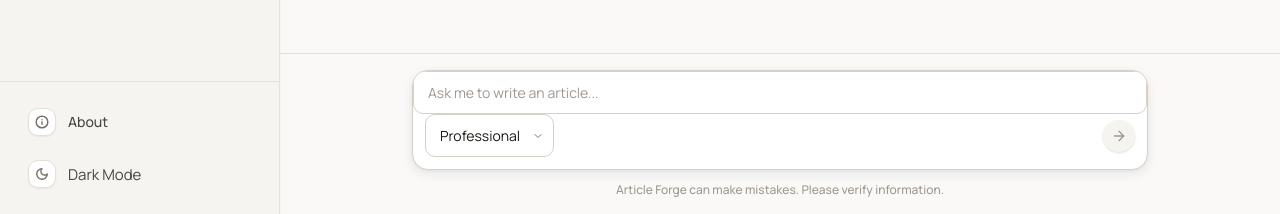
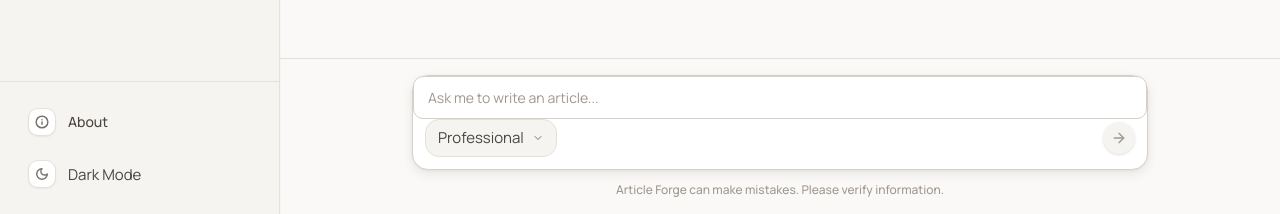
Before and after one commit to Xenonesis/archie, a Next.js app: page / in a window 1280 px wide. Shown: the part 586-800 px from the top of the page. Built offline with nearby package versions, Linux system fonts and the light colour scheme.

Commit message:
Update page.tsx

```diff
--- a/src/app/page.tsx
+++ b/src/app/page.tsx
@@ -110,6 +110,7 @@ export default function Home() {
   const [openMenuIdx, setOpenMenuIdx] = useState<number | null>(null);
   const [historySearch, setHistorySearch] = useState("");
   const [openHistoryMenuId, setOpenHistoryMenuId] = useState<string | null>(null);
+  const [isToneMenuOpen, setIsToneMenuOpen] = useState(false);
 
   const charCount = useMemo(() => inputValue.length, [inputValue]);
   const outputRef = useRef<HTMLDivElement>(null);
@@ -212,12 +213,17 @@ export default function Home() {
       if (openHistoryMenuId !== null && !target?.closest(`[data-history-menu-id=\"${openHistoryMenuId}\"]`)) {
         setOpenHistoryMenuId(null);
       }
+
+      if (!target?.closest("[data-tone-menu]")) {
+        setIsToneMenuOpen(false);
+      }
     };
 
     const closeOnEscape = (event: KeyboardEvent) => {
       if (event.key === "Escape") {
         setOpenMenuIdx(null);
         setOpenHistoryMenuId(null);
+        setIsToneMenuOpen(false);
         if (window.matchMedia("(max-width: 767px)").matches) {
           setSidebarOpen(false);
         }
@@ -896,7 +902,7 @@ export default function Home() {
               </div>
             )}
 
-            <div className="w-full relative shadow-[var(--shadow-md)] bg-[var(--bg-surface)] border border-[var(--border-default)] rounded-2xl focus-within:border-[var(--brand)] focus-within:ring-2 focus-within:ring-[rgba(201,100,66,0.12)] transition-all overflow-hidden flex flex-col">
+            <div className="w-full relative shadow-[var(--shadow-md)] bg-[var(--bg-surface)] border border-[var(--border-default)] rounded-2xl focus-within:border-[var(--brand)] focus-within:ring-2 focus-within:ring-[rgba(201,100,66,0.12)] transition-all flex flex-col">
               <textarea
                 ref={textareaRef}
                 value={inputValue}
@@ -909,15 +915,32 @@ export default function Home() {
 
               <div className="flex items-center justify-between px-3 pb-3">
                 <div className="flex items-center gap-2">
-                  <div className="relative group">
-                    <select
-                      value={tone}
-                      onChange={(e) => setTone(e.target.value)}
-                      className="appearance-none cursor-pointer bg-[var(--bg-elevated)] hover:bg-[var(--bg-hover)] transition-colors text-[var(--text-secondary)] text-xs font-semibold px-3 py-1.5 pr-7 rounded-lg border border-[var(--border-subtle)] outline-none"
+                  <div className="relative group" data-tone-menu>
+                    <button
+                      type="button"
+                      onClick={() => setIsToneMenuOpen(!isToneMenuOpen)}
+                      className="flex items-center gap-2 cursor-pointer bg-[var(--bg-elevated)] hover:bg-[var(--bg-hover)] transition-colors text-[var(--text-secondary)] text-xs font-semibold px-3 py-1.5 rounded-lg border border-[var(--border-subtle)] outline-none"
                     >
-                      {TONES.map((t) => <option key={t} value={t}>{t}</option>)}
-                    </select>
-                    <svg width="12" height="12" viewBox="0 0 24 24" fill="none" stroke="currentColor" strokeWidth="2" strokeLinecap="round" strokeLinejoin="round" className="absolute right-2.5 top-1/2 -translate-y-1/2 pointer-events-none text-[var(--text-tertiary)]"><path d="m6 9 6 6 6-6" /></svg>
+                      {tone}
+                      <svg width="12" height="12" viewBox="0 0 24 24" fill="none" stroke="currentColor" strokeWidth="2" strokeLinecap="round" strokeLinejoin="round" className={`text-[var(--text-tertiary)] transition-transform ${isToneMenuOpen ? 'rotate-180' : ''}`}><path d="m6 9 6 6 6-6" /></svg>
+                    </button>
+                    {isToneMenuOpen && (
+                      <div className="absolute left-0 bottom-full mb-1 min-w-full py-1 bg-[var(--bg-elevated)] border border-[var(--border-subtle)] rounded-lg shadow-[var(--shadow-md)] z-50 flex flex-col animate-in fade-in slide-in-from-bottom-2 duration-150 overflow-hidden">
+                        {TONES.map((t) => (
+                          <button
+                            key={t}
+                            type="button"
+                            onClick={() => {
+                              setTone(t);
+                              setIsToneMenuOpen(false);
+                            }}
+                            className={`px-3 py-2 text-xs text-left w-full transition-colors whitespace-nowrap ${tone === t ? 'bg-[var(--bg-base)] text-[var(--brand)] font-bold' : 'text-[var(--text-primary)] hover:bg-[var(--bg-hover)] font-medium'}`}
+                          >
+                            {t}
+                          </button>
+                        ))}
+                      </div>
+                    )}
                   </div>
                   {charCount > 400 && (
                     <span className={`text-xs ml-2 ${charCount > 500 ? "text-[var(--error-text)] font-semibold" : "text-[var(--text-placeholder)]"}`}>
```
